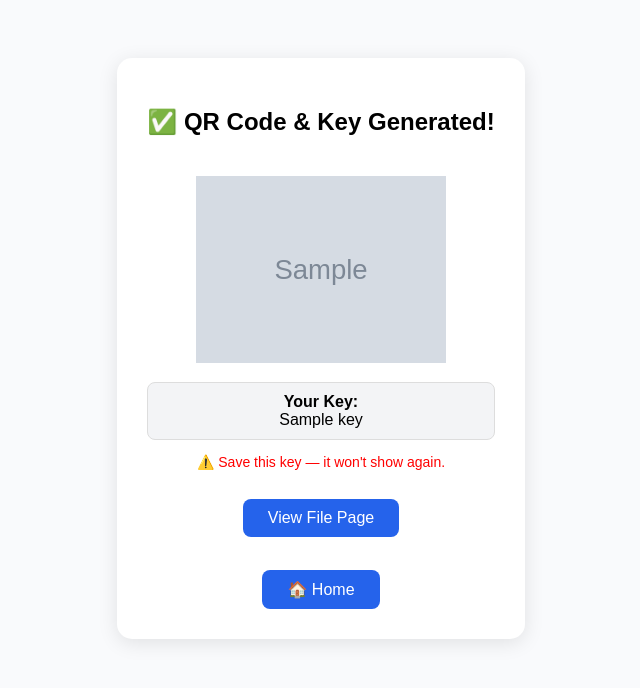
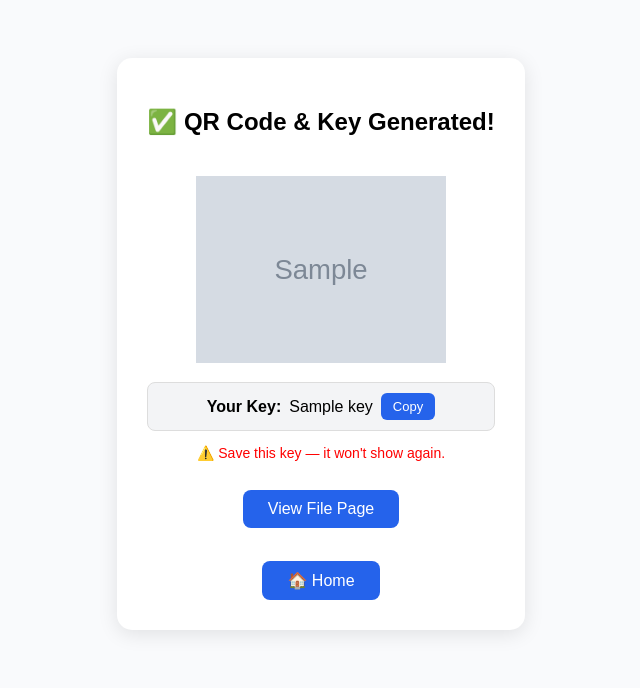
Before and after one commit to Eshwar2-cyber/SmartQr, a Flask app: template templates/success.html in a window 1280 px wide. Shown: the top 688 px of the page, without its empty margins (319-959 px from the left). Run offline with Flask 3, Linux system fonts and the light colour scheme; the template is opened without the code that fills it: most values are stand-ins (such as "Sample title", 1, 10 or a date in 2020); grey boxes marked "Sample" are stand-in pictures.

Commit message:
Added Copy Key button feature

```diff
--- a/templates/success.html
+++ b/templates/success.html
@@ -4,12 +4,65 @@
     <meta charset="UTF-8">
     <title>QR Generated</title>
     <style>
-        body { font-family: Arial; text-align: center; background: #f9fafc; padding: 50px; }
-        .card { background: white; border-radius: 15px; padding: 30px; box-shadow: 0 4px 20px rgba(0,0,0,0.1); display: inline-block; }
-        img { width: 250px; margin-top: 20px; }
-        a { text-decoration: none; color: white; background: #2563eb; padding: 10px 25px; border-radius: 8px; display: inline-block; margin-top: 15px; }
+        body {
+            font-family: Arial, sans-serif;
+            text-align: center;
+            background: #f9fafc;
+            padding: 50px;
+        }
+        .card {
+            background: white;
+            border-radius: 15px;
+            padding: 30px;
+            box-shadow: 0 4px 20px rgba(0,0,0,0.1);
+            display: inline-block;
+        }
+        img {
+            width: 250px;
+            margin-top: 20px;
+        }
+        a {
+            text-decoration: none;
+            color: white;
+            background: #2563eb;
+            padding: 10px 25px;
+            border-radius: 8px;
+            display: inline-block;
+            margin-top: 15px;
+            transition: 0.3s;
+        }
         a:hover { background: #1d4ed8; }
-        .key-box { background: #f3f4f6; border: 1px solid #ddd; border-radius: 8px; padding: 10px; margin-top: 15px; word-break: break-all; }
+        .key-box {
+            background: #f3f4f6;
+            border: 1px solid #ddd;
+            border-radius: 8px;
+            padding: 10px;
+            margin-top: 15px;
+            word-break: break-all;
+            display: flex;
+            justify-content: center;
+            align-items: center;
+            gap: 8px;
+        }
+        .copy-btn {
+            background: #2563eb;
+            color: white;
+            border: none;
+            padding: 6px 12px;
+            border-radius: 6px;
+            cursor: pointer;
+            font-size: 13px;
+            transition: 0.2s;
+        }
+        .copy-btn:hover {
+            background: #1d4ed8;
+        }
+        .copied {
+            color: green;
+            font-size: 13px;
+            margin-top: 5px;
+            display: none;
+        }
     </style>
 </head>
 <body>
@@ -18,8 +71,11 @@
         <h2>✅ QR Code & Key Generated!</h2>
         <img src="/static/qrcodes/{{ qr_image }}" alt="QR Code">
         <div class="key-box">
-            <strong>Your Key:</strong><br>{{ key }}
+            <strong>Your Key:</strong>
+            <span id="encryptionKey">{{ key }}</span>
+            <button class="copy-btn" onclick="copyKey()">Copy</button>
         </div>
+        <p id="copyMsg" class="copied">Key copied to clipboard ✅</p>
         <p style="color:red;font-size:14px;">⚠️ Save this key — it won't show again.</p>
         <a href="{{ public_link }}">View File Page</a><br><br>
         <a href="/">🏠 Home</a>
@@ -29,5 +85,18 @@
         <a href="/">🏠 Home</a>
         {% endif %}
     </div>
+
+    <script>
+        function copyKey() {
+            const keyText = document.getElementById("encryptionKey").innerText;
+            navigator.clipboard.writeText(keyText).then(() => {
+                const msg = document.getElementById("copyMsg");
+                msg.style.display = "block";
+                setTimeout(() => { msg.style.display = "none"; }, 2000);
+            }).catch(err => {
+                alert("Failed to copy key: " + err);
+            });
+        }
+    </script>
 </body>
 </html>
```
Also changed, not shown: encrypted/Screenshot_2025-11-05_120601.png (added).
